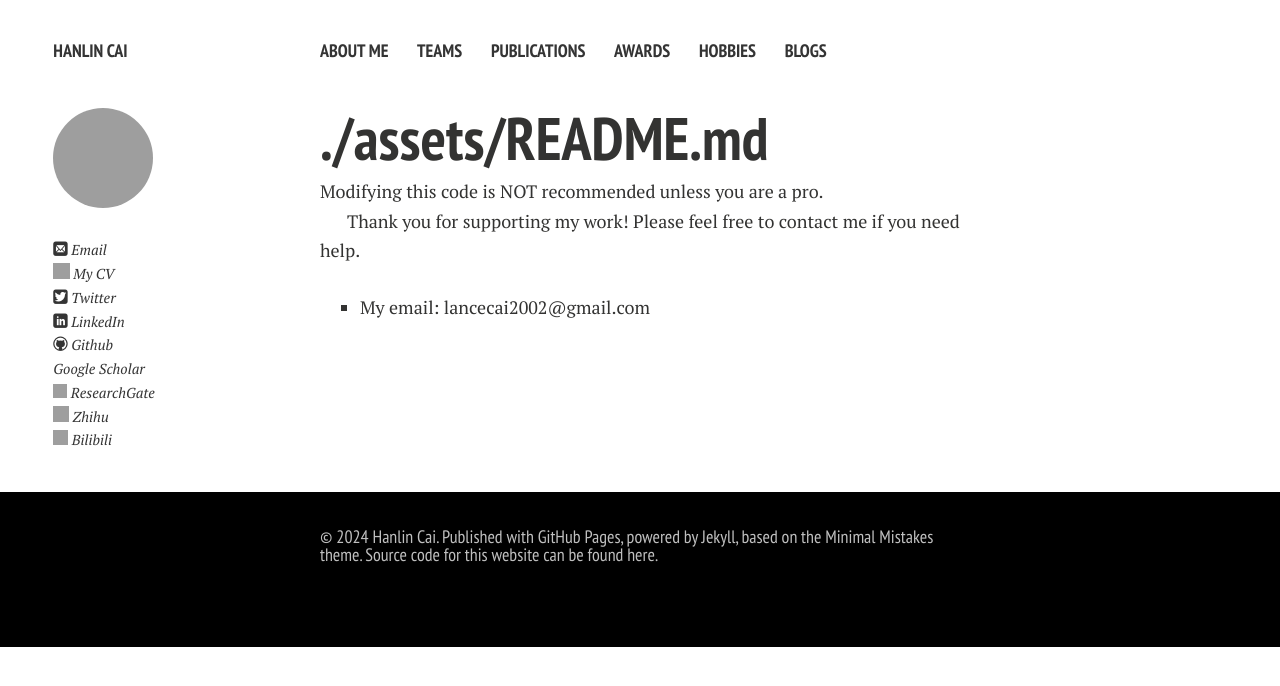
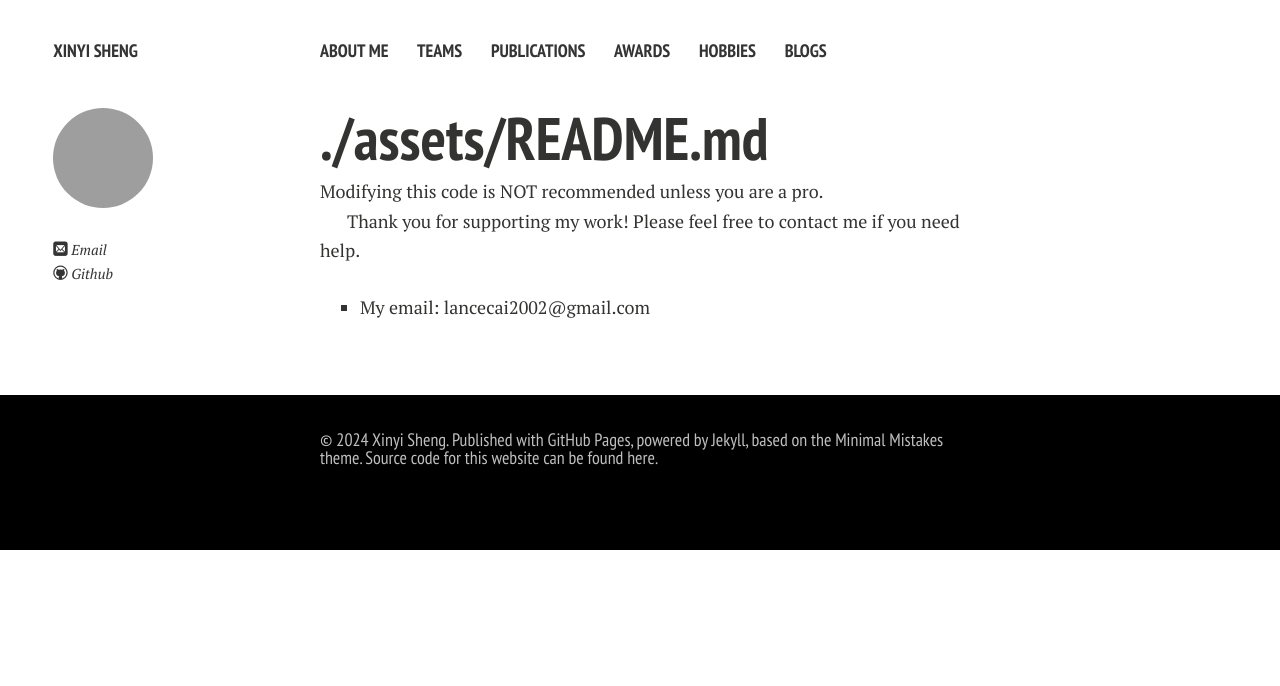
Before and after one commit to xinyisheng/xinyisheng.github.io, a Jekyll site: the page built from assets/README.md, in a window 1280 px wide. Shown: the top 686 px of the page. Built offline with Jekyll 4.4.1, drawn with Linux system fonts in a browser that asks for light colours; nearby versions of some CDN libraries; our own code applies the rules of GitHub Pages for plain Markdown files; comment, search, counter and statistics services are not loaded; a style sheet for code colours, icons or effects is not loaded.

Commit message:
_config.yml更新为sxy

```diff
--- a/_config.yml
+++ b/_config.yml
@@ -1,24 +1,20 @@
-title: Hanlin Cai
+title: Xinyi Sheng
 # tagline: Here is personal website of Hanlin Cai. Powered by Jekyll, based on the Minimal Mistakes theme.
 # description: Two roads diverged in woods, I took the one less traveled by.
 #Comment out url when working locally to resolve base urls correctly
-url: https://caihanlin.com
+url: https://xinyisheng.com
 
 # Owner/author information
 owner:
-  name: Hanlin Cai
+  name: Xinyi Sheng
   avatar: hanlin.jpg
   # bio: Two roads diverged in woods, I took the one less traveled by.
-  email: hanlin.cai@ieee.org
-  cv: https://caihanlin.com/file/CV-HanlinCAI.pdf
+  email: xinyisheng33@163.com
+  # cv: https://caihanlin.com/file/CV-HanlinCAI.pdf
   # Social networking links are used in author-bio sidebar. Update and remove as you like.
-  twitter: lancecai2002
-  github: GuangLun2000
-  linkedin: hanlincai
-  scholar: https://scholar.google.com/citations?user=8igSoWgAAAAJ
-  bilibili: 594030035
-  researchgate: https://www.researchgate.net/profile/Hanlin-Cai
-  zhihu: https://www.zhihu.com/people/chlire
+  # twitter: lancecai2002
+  github: xinyisheng
+
   # facebook: caihanlin2002
   # instagram: lancecai2002
   # lastfm:
```
